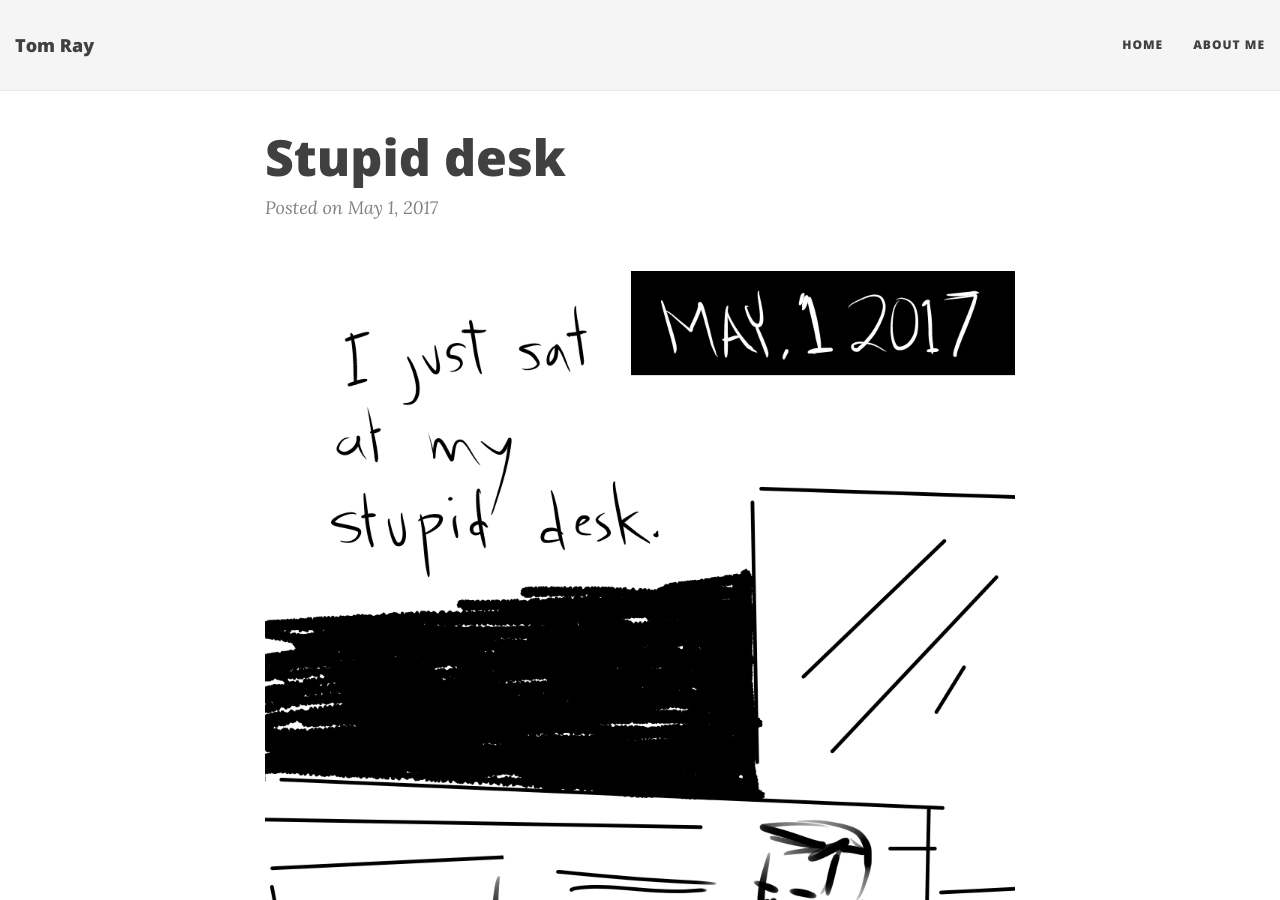
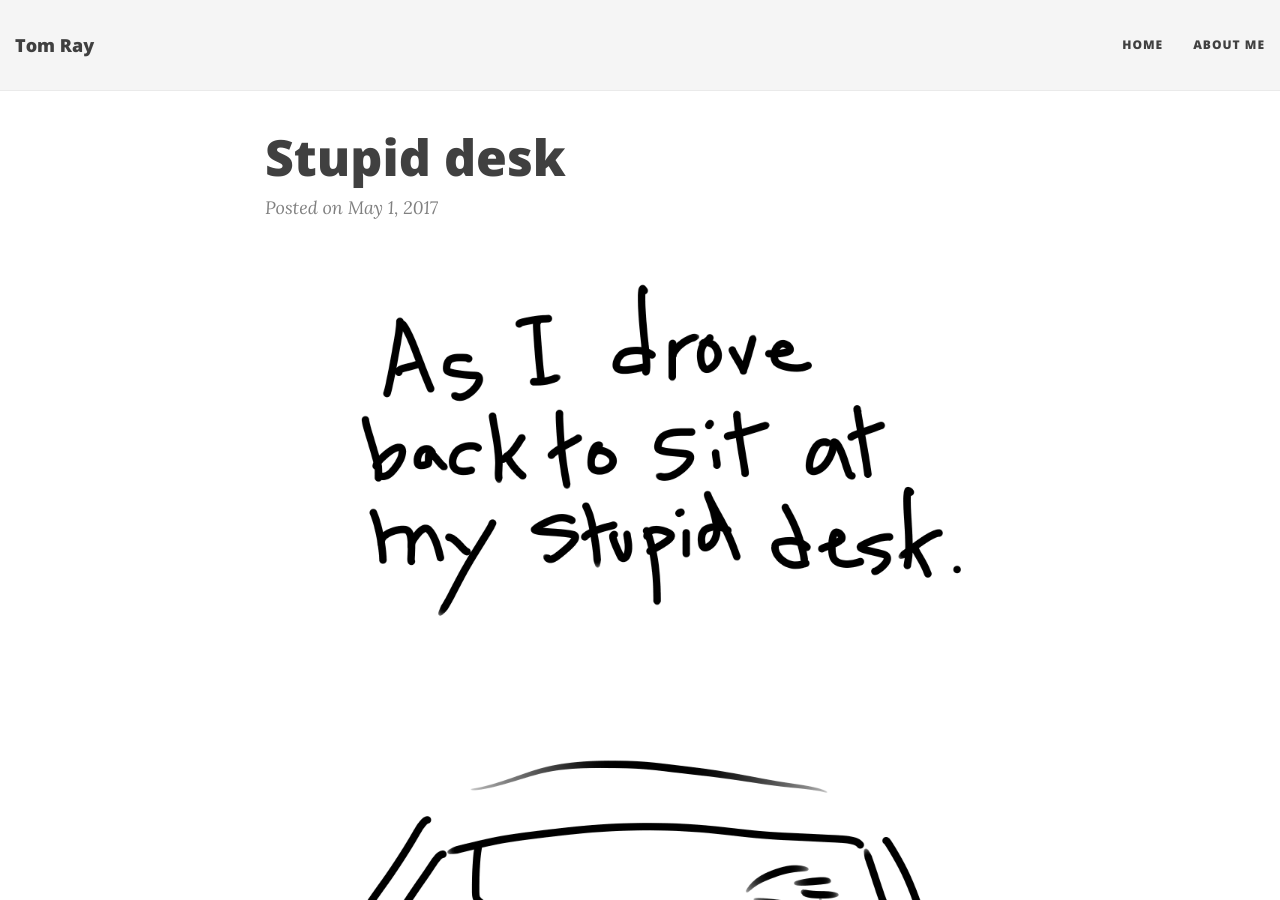
Before and after one commit to tmray/tmray.github.com, a Jekyll site: the page built from _posts/2017-05-01-stupid-desk.md, in a window 1280 px wide and 900 px high. Built offline with Jekyll 4.4.1, drawn with Linux system fonts in a browser that asks for light colours; nearby versions of some CDN libraries.

Commit message:
Update 2017-05-01-stupid-desk.md
updated panel order

```diff
--- a/_posts/2017-05-01-stupid-desk.md
+++ b/_posts/2017-05-01-stupid-desk.md
@@ -2,10 +2,10 @@
 layout: post
 title: Stupid desk
 ---
-![panel 1](/public/images/may-1-2017-comic/panel1.png)
+![panel 1](/public/images/may-1-2017-comic/panel4.png)
 
-![panel 2](/public/images/may-1-2017-comic/panel2.png)
+![panel 2](/public/images/may-1-2017-comic/panel3.png)
 
-![panel 3](/public/images/may-1-2017-comic/panel3.png)
+![panel 3](/public/images/may-1-2017-comic/panel2.png)
 
-![panel 4](/public/images/may-1-2017-comic/panel4.png)
+![panel 4](/public/images/may-1-2017-comic/panel1.png)
```
